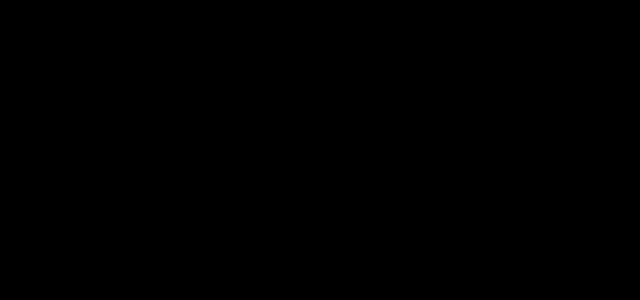
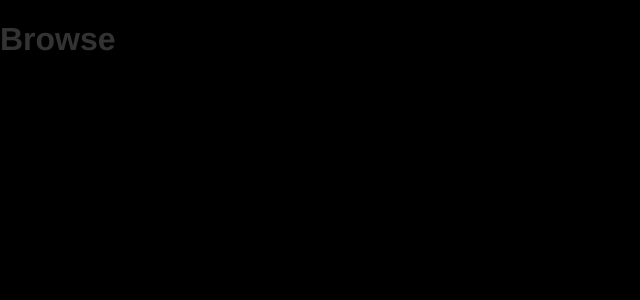
Before and after one commit to Cavein254/netflixclone, a React (Create React App) app: page /browse in a window 1280 px wide. Shown: the top 300 px of the page, without its empty margins (0-640 px from the left). Built offline with nearby package versions, Linux system fonts and the light colour scheme.

Commit message:
feature: added routes to app component

```diff
--- a/src/app.js
+++ b/src/app.js
@@ -1,11 +1,20 @@
 import React from "react";
 import { BrowserRouter as Router, Route, Switch } from "react-router-dom";
 import * as ROUTES from "./constatnts/routes";
-import { Home, Browse, Signin, Signup } from "./pages";
+import { Home, Browse, SignIn, SignUp } from "./pages";
 
 export default function App() {
   return (
     <Router>
+      <Route exact path="/signup">
+        <SignUp />
+      </Route>
+      <Route exact path="/signin">
+        <SignIn />
+      </Route>
+      <Route exact path="/browse">
+        <Browse />
+      </Route>
       <Route exact path={ROUTES.HOME}>
         <Home />
       </Route>
--- a/src/pages/browse.js
+++ b/src/pages/browse.js
@@ -0,0 +1,5 @@
+import React from "react";
+
+export default function Browse() {
+  return <h1>Browse</h1>;
+}
--- a/src/pages/index.js
+++ b/src/pages/index.js
@@ -1,4 +1,4 @@
 export { default as Home } from "./home";
 export { default as Browse } from "./browse";
-export { default as Signin } from "./signin";
-export { default as Signup } from "./signup";
+export { default as SignIn } from "./signin";
+export { default as SignUp } from "./signup";
--- a/src/pages/signin.js
+++ b/src/pages/signin.js
@@ -0,0 +1,5 @@
+import React from "react";
+
+export default function SignIn() {
+  return <h1>Sign In</h1>;
+}
--- a/src/pages/signup.js
+++ b/src/pages/signup.js
@@ -1,5 +1,5 @@
 import React from "react";
 
-export default function Signin() {
-  return;
+export default function SignUp() {
+  return <h1>Sign up</h1>;
 }
```
Also changed, not shown: 1 other file (tests, documents, lock files or other folders).
